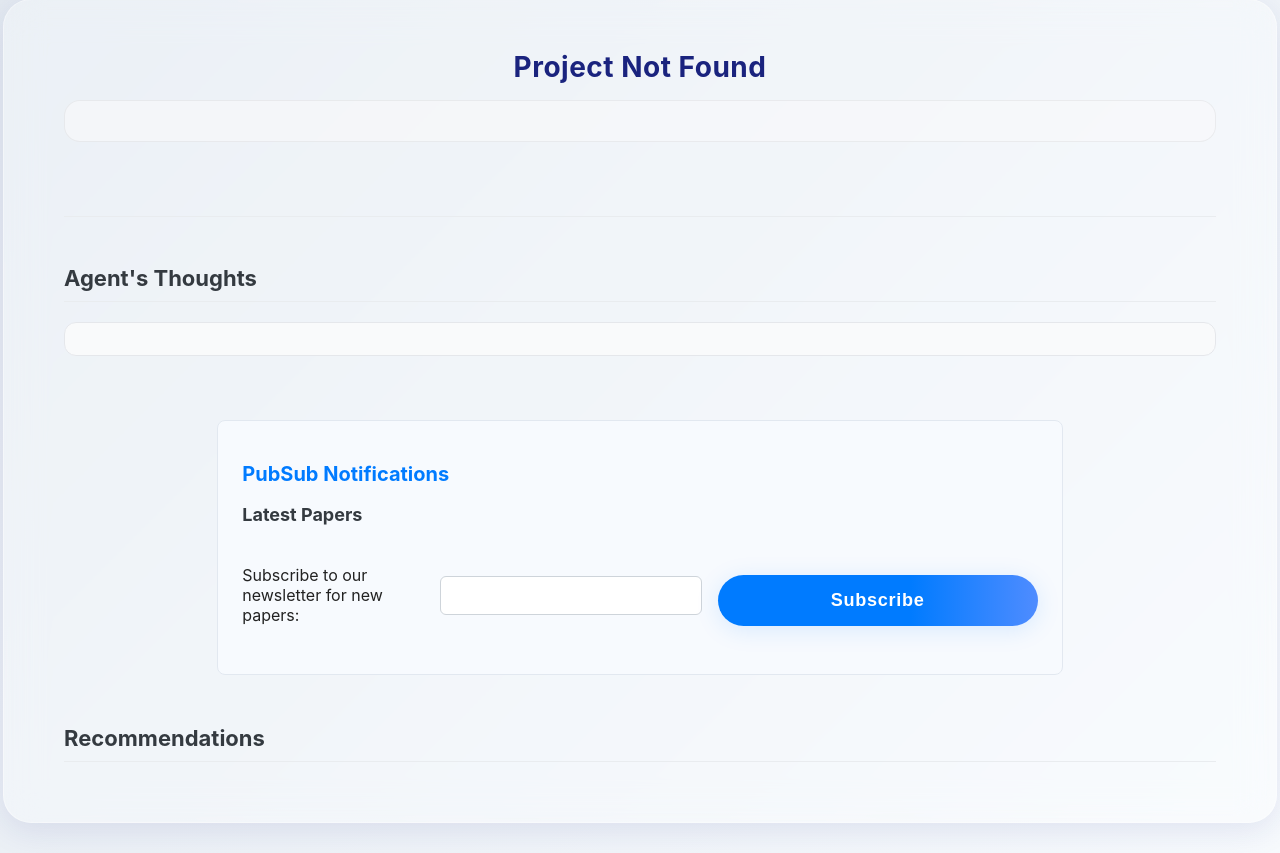
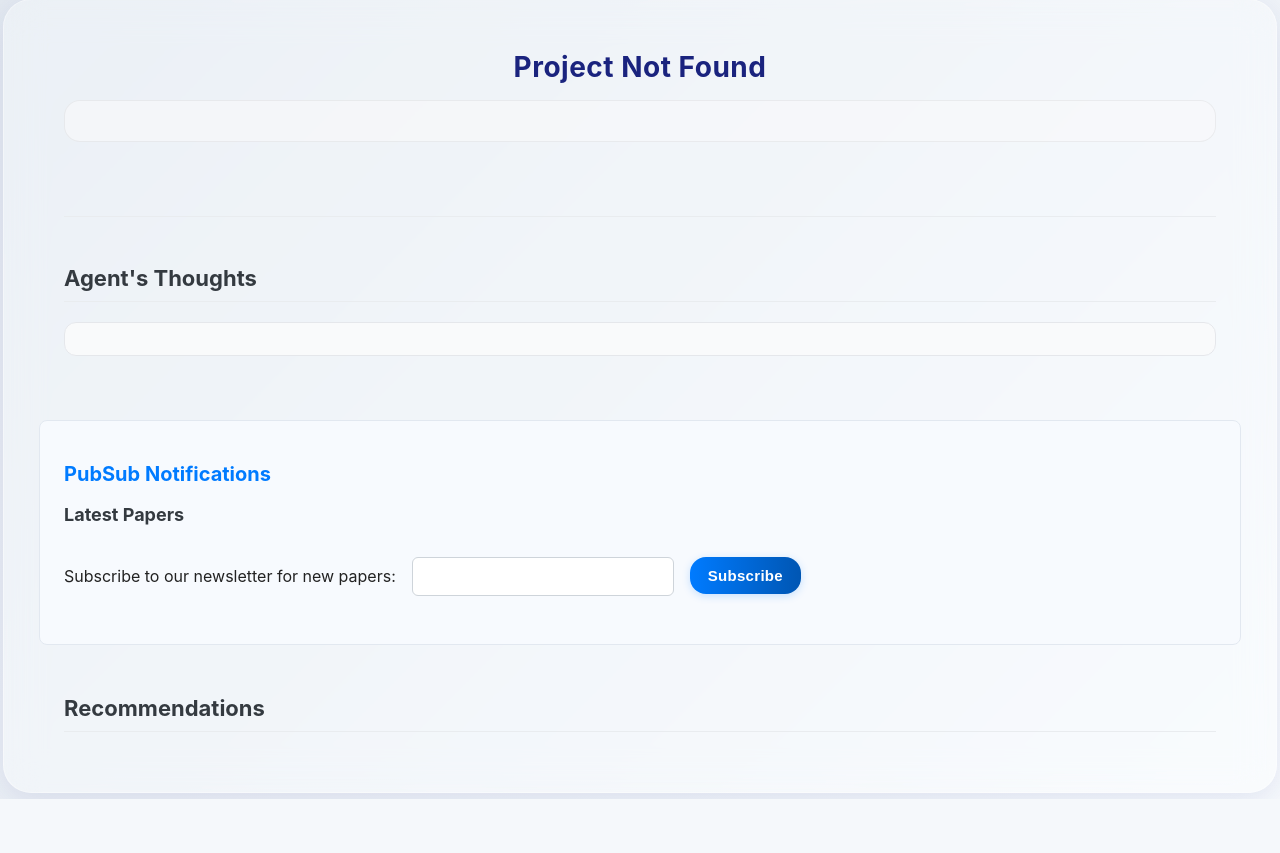
Before and after one commit to ISDO-TUM/Capstone-2025, a Flask app: page /project/1 in a window 1280 px wide. Shown: the part 31-884 px from the top of the page. After the commit the page ends 830 px from the top, so only its background shows below. Run offline with Flask 3, Linux system fonts and the light colour scheme.

Commit message:
Fix broken pubsub UI

```diff
--- a/static/css/style.css
+++ b/static/css/style.css
@@ -764,6 +764,7 @@ body {
 
 /* PubSub section styling */
 .pubsub-section {
+    width: 100%;
     margin: 32px 0;
     padding: 24px;
     background: #f7fafe;
@@ -792,6 +793,31 @@ body {
     min-width: 240px;
 }
 
+#pubsubSubscribeForm .btn.btn-primary {
+    font-size: 15px;
+    padding: 10px 18px;
+    border-radius: 16px;
+    background: linear-gradient(90deg, #007bff 0%, #0056b3 100%);
+    color: #fff;
+    box-shadow: 0 2px 8px rgba(0, 123, 255, 0.2);
+    border: none;
+    font-weight: 600;
+    letter-spacing: 0.3px;
+    transition: all 0.2s ease;
+    outline: none;
+    margin-top: 0;
+    width: auto;
+    max-width: none;
+    align-self: flex-start;
+}
+
+#pubsubSubscribeForm .btn.btn-primary:hover,
+#pubsubSubscribeForm .btn.btn-primary:focus {
+    background: linear-gradient(90deg, #0056b3 0%, #004085 100%);
+    transform: translateY(-1px);
+    box-shadow: 0 4px 12px rgba(0, 123, 255, 0.25);
+}
+
 /* Horizontal papers bar */
 #pubsubPapersBar {
     margin-top: 12px;
@@ -804,16 +830,12 @@ body {
 }
 
 #pubsubPapersContainer {
-    display: flex;
-    gap: 16px;
-    overflow-x: auto;
-    padding-bottom: 8px;
+    display: grid;
+    grid-template-columns: repeat(auto-fill, minmax(320px, 1fr));
+    gap: 24px;
 }
 
 #pubsubPapersContainer .recommendation-card {
-    min-width: 240px;
-    max-width: 340px;
-    flex-shrink: 0;
     background: #f1f8ff;
     border: 1px solid #cfe2ff;
 }
```
